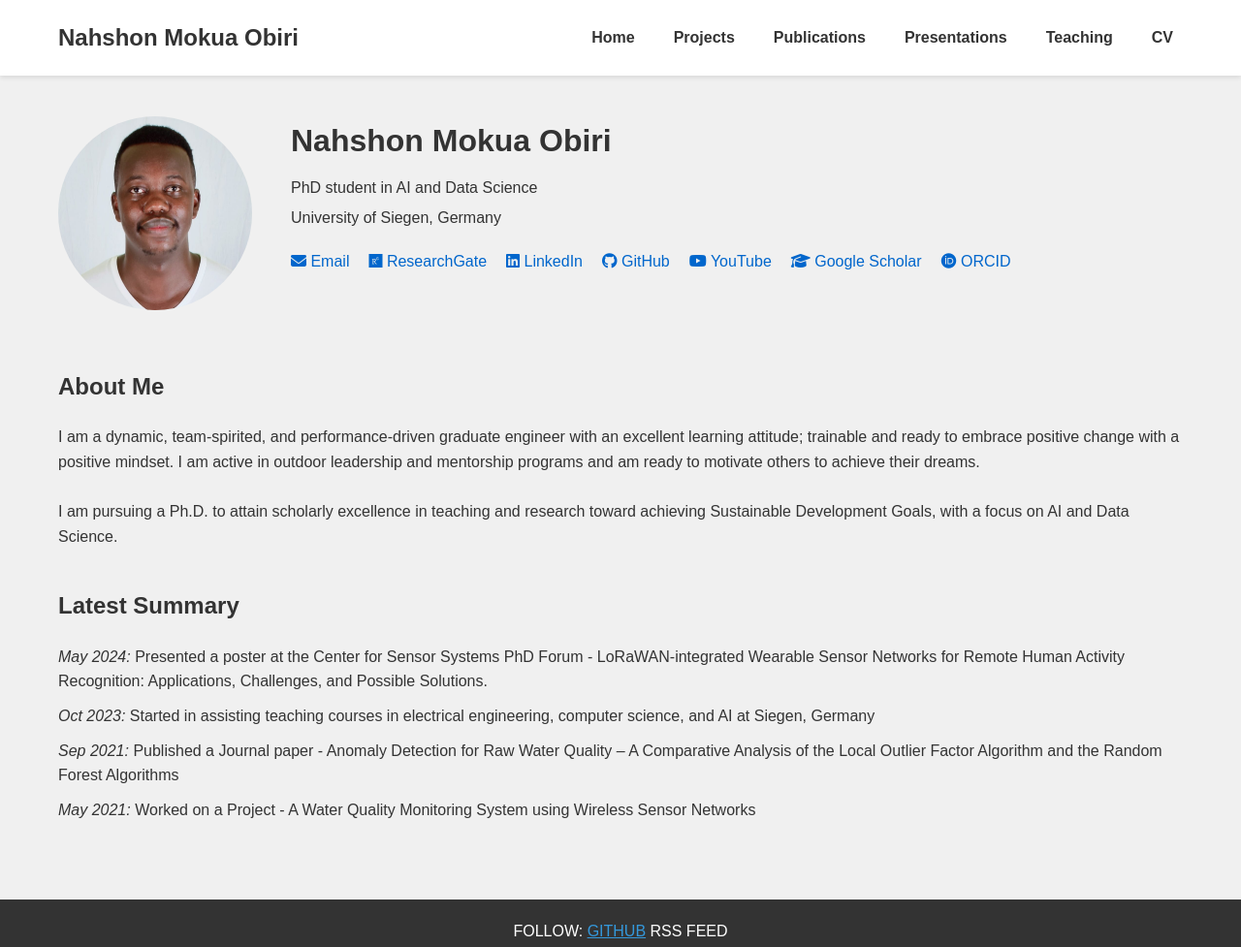
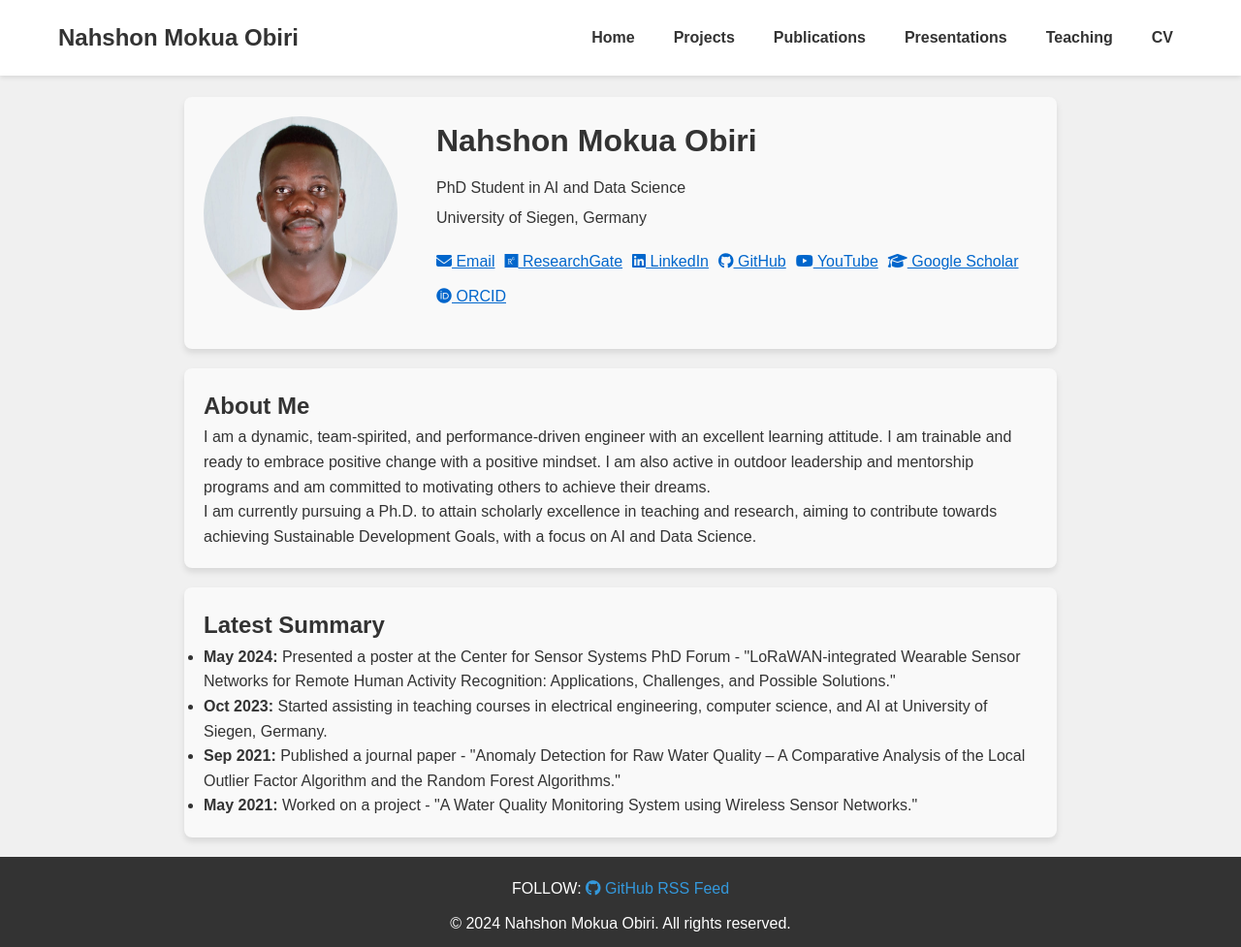
Before and after one commit to nahshonmokua/nahshonmokua.github.io, a plain HTML site: page index.html in a window 1280 px wide. Shown: the top 977 px of the page at 97% size. Drawn offline with Linux system fonts and the light colour scheme.

Commit message:
General Updates

```diff
--- a/index.html
+++ b/index.html
@@ -2,14 +2,16 @@
 <html lang="en">
 
 <head>
+    <!-- Meta Information -->
     <meta charset="UTF-8">
     <meta name="viewport" content="width=device-width, initial-scale=1.0">
-    <title>Nahshon Mokua Obiri's Professional Website</title>
+    <title>Nahshon Mokua Obiri - Home</title>
     <link rel="stylesheet" href="./style.css">
     <link rel="stylesheet" href="https://cdnjs.cloudflare.com/ajax/libs/font-awesome/6.4.0/css/all.min.css">
 </head>
 
 <body>
+    <!-- Header Section -->
     <header>
         <nav>
             <div class="name">Nahshon Mokua Obiri</div>
@@ -24,62 +26,55 @@
         </nav>
     </header>
 
+    <!-- Main Content -->
     <main>
-        <section id="home">
-            <div class="profile-container">
+        <!-- Profile Section -->
+        <section class="profile-container section-container">
             <img src="assets/nash.jpg" alt="Nahshon Mokua Obiri" class="profile-photo">
             <div class="profile-info">
                 <h1>Nahshon Mokua Obiri</h1>
-                    <p>PhD student in AI and Data Science</p>
+                <p>PhD Student in AI and Data Science</p>
                 <p>University of Siegen, Germany</p>
                 <div class="social-links">
-                        <div class="social-item" >
                     <a href="mailto:nash2023ge@gmail.com" title="Email"><i class="fas fa-envelope"></i> Email</a>
-                        </div>
-                        <div class="social-item" style="margin-left: 10px;">
                     <a href="#" title="ResearchGate"><i class="fab fa-researchgate"></i> ResearchGate</a>
-                        </div>
-                        <div class="social-item" style="margin-left: 10px;">
                     <a href="#" title="LinkedIn"><i class="fab fa-linkedin"></i> LinkedIn</a>
-                        </div>
-                        <div class="social-item" style="margin-left: 10px;">
-                            <a href="#" title="GitHub"><i class="fab fa-github"></i> GitHub</a>
-                        </div>
-                        <div class="social-item" style="margin-left: 10px;">
+                    <a href="https://github.com/nahshonmokua" title="GitHub"><i class="fab fa-github"></i> GitHub</a>
                     <a href="#" title="YouTube"><i class="fab fa-youtube"></i> YouTube</a>
-                        </div>
-                        <div class="social-item" style="margin-left: 10px;">
                     <a href="#" title="Google Scholar"><i class="fas fa-graduation-cap"></i> Google Scholar</a>
-                        </div>
-                        <div class="social-item" style="margin-left: 10px;">
                     <a href="#" title="ORCID"><i class="fab fa-orcid"></i> ORCID</a>
                 </div>
             </div>
-                </div>
-            </div>
-            <div class="about-me">
+        </section>
+
+        <!-- About Me Section -->
+        <section id="about-me" class="section-container">
             <h2>About Me</h2>
-                <p>I am a dynamic, team-spirited, and performance-driven graduate engineer with an excellent learning attitude; trainable and ready to embrace positive change with a positive mindset. I am active in outdoor leadership and mentorship programs and am ready to motivate others to achieve their dreams.</p>
-                <br>
-                <p>I am pursuing a Ph.D. to attain scholarly excellence in teaching and research toward achieving Sustainable Development Goals, with a focus on AI and Data Science.</p>
-            </div>
-            <div class="news">
+            <p>I am a dynamic, team-spirited, and performance-driven engineer with an excellent learning attitude. I am trainable and ready to embrace positive change with a positive mindset. I am also active in outdoor leadership and mentorship programs and am committed to motivating others to achieve their dreams.</p>
+            <p>I am currently pursuing a Ph.D. to attain scholarly excellence in teaching and research, aiming to contribute towards achieving Sustainable Development Goals, with a focus on AI and Data Science.</p>
+        </section>
+
+        <!-- Latest Summary Section -->
+        <section id="news" class="section-container">
             <h2>Latest Summary</h2>
             <ul>
-                    <li><em>May 2024:</em> Presented a poster at the Center for Sensor Systems PhD Forum - LoRaWAN-integrated Wearable Sensor Networks for Remote Human Activity Recognition: Applications, Challenges, and Possible Solutions.</li>
-                    <li><em>Oct 2023:</em> Started in assisting teaching courses in electrical engineering, computer science, and AI at Siegen, Germany</li>
-                    <li><em>Sep 2021:</em> Published a Journal paper - Anomaly Detection for Raw Water Quality – A Comparative Analysis of the Local Outlier Factor Algorithm and the Random Forest Algorithms</li>
-                    <li><em>May 2021:</em> Worked on a Project - A Water Quality Monitoring System using Wireless Sensor Networks</li>
+                <li><strong>May 2024:</strong> Presented a poster at the Center for Sensor Systems PhD Forum - "LoRaWAN-integrated Wearable Sensor Networks for Remote Human Activity Recognition: Applications, Challenges, and Possible Solutions."</li>
+                <li><strong>Oct 2023:</strong> Started assisting in teaching courses in electrical engineering, computer science, and AI at University of Siegen, Germany.</li>
+                <li><strong>Sep 2021:</strong> Published a journal paper - "Anomaly Detection for Raw Water Quality – A Comparative Analysis of the Local Outlier Factor Algorithm and the Random Forest Algorithms."</li>
+                <li><strong>May 2021:</strong> Worked on a project - "A Water Quality Monitoring System using Wireless Sensor Networks."</li>
             </ul>
-            </div>
         </section>
     </main>
 
+    <!-- Footer Section -->
     <footer>
-        <p>FOLLOW: <a href="https://github.com/nahshonmokua" target="_blank" style="color: #3498db;">GITHUB</a> RSS FEED</p>
+        <div class="footer-content">
+            <p>FOLLOW: <a href="https://github.com/nahshonmokua" target="_blank" title="GitHub" class="footer-link"><i class="fab fa-github"></i> GitHub</a> <a href="#" target="_blank" title="RSS Feed" class="footer-link">RSS Feed</a></p>
             <p>&copy; 2024 Nahshon Mokua Obiri. All rights reserved.</p>
+        </div>
     </footer>
 
+    <!-- JavaScript File -->
     <script src="./script.js"></script>
 </body>
 
--- a/style.css
+++ b/style.css
@@ -1,4 +1,4 @@
-/* Reset some default styles */
+/* Reset Styles */
 * {
     margin: 0;
     padding: 0;
@@ -6,18 +6,18 @@
     font-family: Arial, sans-serif;
 }
 
-/* Style for the body */
+/* Base Styles for Body */
 body {
     line-height: 1.6;
     color: #333;
     background-color: #f0f0f0;
-    padding-top: 80px; /* Add padding to account for the fixed header */
+    padding-top: 80px;  /* Account for fixed header height */
     display: flex;
     flex-direction: column;
     min-height: 100vh;
 }
 
-/* Header and Navigation */
+/* Header and Navigation Styles */
 header {
     background-color: #fff;
     padding: 20px 0;
@@ -66,12 +66,6 @@ nav ul li a:hover {
     background-color: #f0f0f0;
 }
 
-nav ul li a.active {
-    background-color: #FF4500;
-    color: #fff;
-}
-
-/* Ensure active state remains visible when scrolling */
 nav ul li a.active,
 nav ul li a.active:hover,
 nav ul li a.active:focus,
@@ -80,18 +74,28 @@ nav ul li a.active:active {
     color: #fff;
 }
 
-main {
-    max-width: 1200px;
-    margin: 40px auto;
-    padding: 0 20px;
-    flex: 1;
+/* Section Container Style for Uniform Look */
+.section-container {
+    background-color: #f9f9f9;
+    border-radius: 8px;
+    box-shadow: 0 4px 6px rgba(0, 0, 0, 0.1);
+    margin: 20px auto; /* Consistent margin for left, right, top, and bottom */
+    padding: 20px;
+    max-width: 900px; /* Ensures all sections have the same width */
+    box-sizing: border-box;
 }
 
+/* Profile Container */
 .profile-container {
     display: flex;
     align-items: flex-start;
-    margin-bottom: 40px;
     flex-wrap: wrap;
+    background-color: #f9f9f9; /* Added to match all section styles */
+    border-radius: 8px;
+    box-shadow: 0 4px 6px rgba(0, 0, 0, 0.1);
+    margin: 20px auto; /* Matches margin of other sections */
+    padding: 20px;
+    max-width: 900px;
 }
 
 .profile-photo {
@@ -121,33 +125,20 @@ main {
     margin-top: 20px;
     display: flex;
     flex-wrap: wrap;
+    gap: 10px;
 }
 
 .social-links a {
-    display: inline-block;
-    margin-right: 10px;
-    margin-bottom: 10px;
-    text-decoration: none;
     color: #0066cc;
+    font-size: 1em;
+    transition: color 0.3s ease;
 }
 
-.about-me, .news {
-    margin-bottom: 40px;
+.social-links a:hover {
+    color: #003366;
 }
 
-h2 {
-    font-size: 1.5em;
-    margin-bottom: 20px;
-}
-
-.news ul {
-    list-style-type: none;
-}
-
-.news ul li {
-    margin-bottom: 10px;
-}
-
+/* Footer Styles */
 footer {
     background-color: #333;
     color: #fff;
@@ -160,6 +151,16 @@ footer p {
     margin-bottom: 10px;
 }
 
+.footer-link {
+    color: #3498db;
+    text-decoration: none;
+}
+
+.footer-link:hover {
+    color: #2980b9;
+}
+
+/* Responsive Design Adjustments */
 @media (max-width: 1024px) {
     .profile-container {
         flex-direction: column;
@@ -181,7 +182,7 @@ footer p {
 
 @media (max-width: 768px) {
     body {
-        padding-top: 120px; /* Increase padding for smaller screens */
+        padding-top: 120px; /* Adjust padding for smaller screens */
     }
 
     nav {
```
Also changed, not shown: presentations/index.html (+1 -1 lines), projects/index.html (+1 -1 lines), publications/index.html (+1 -1 lines), teaching/index.html (+1 -1 lines). Lines whose indentation alone changed are shown as unchanged.
